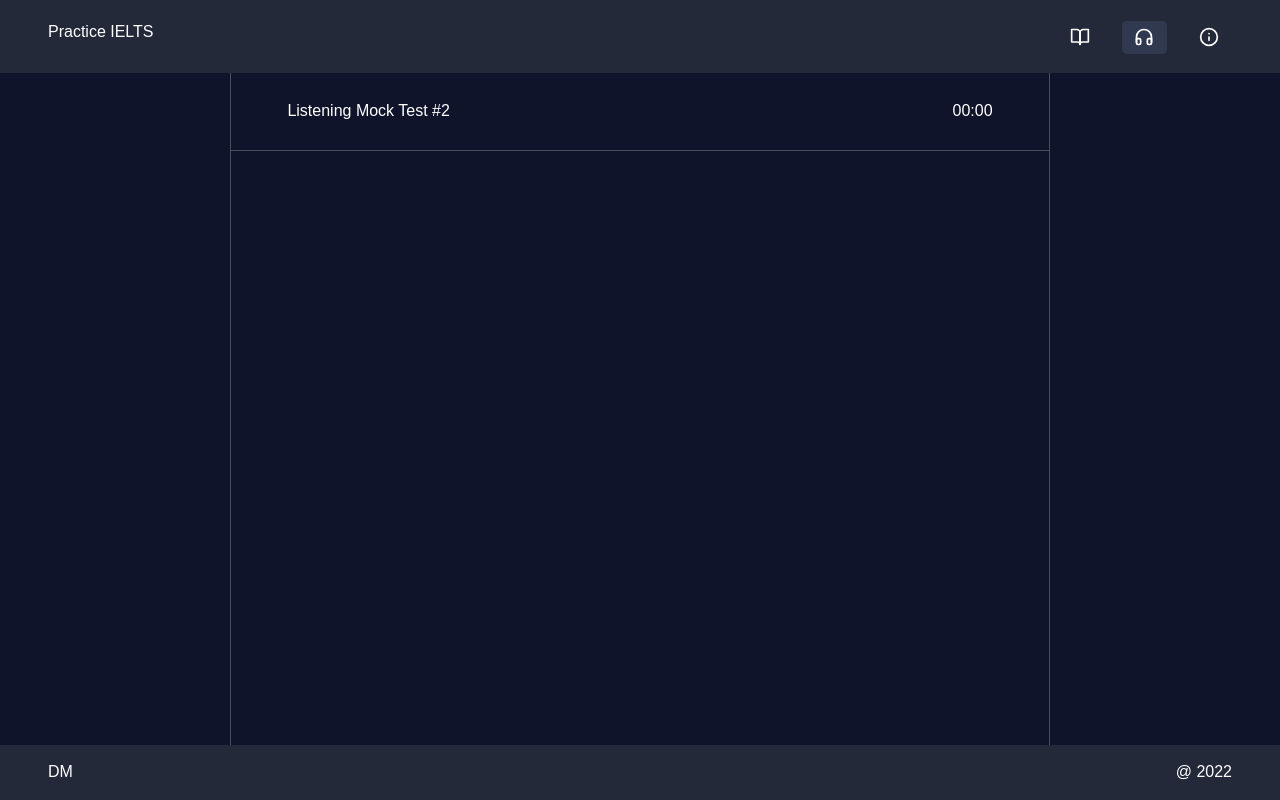
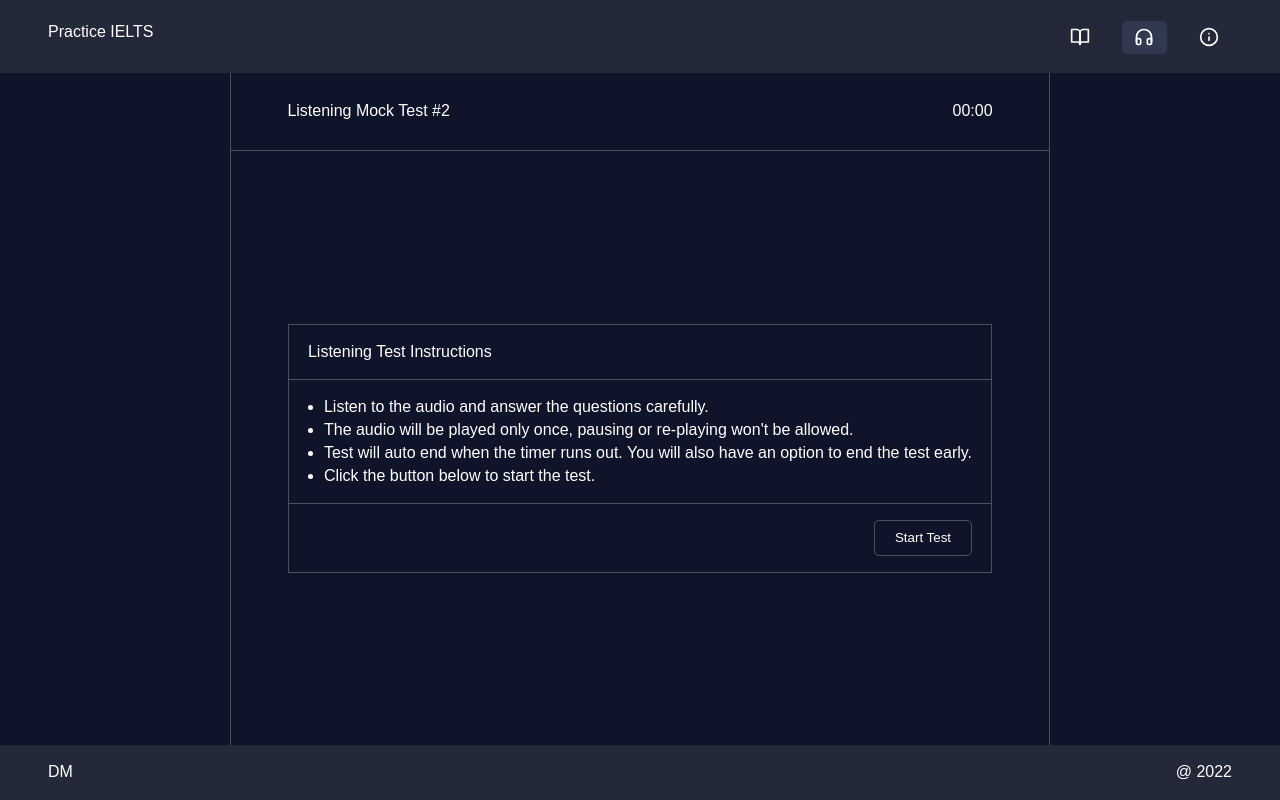
Before and after one commit to divinsmathew/practice-ielts, a Next.js app: page /listening/Pcl7ux in a window 1280 px wide. Built offline with nearby package versions, Linux system fonts and the light colour scheme.

Commit message:
Listening page enhancements

```diff
--- a/pages/listening/index.jsx
+++ b/pages/listening/index.jsx
@@ -17,6 +17,19 @@ const Listening = ({ testId }) => {
     const router = useRouter();
     const [test, setTest] = useState();
     const [isTestPlaying, setIsTestPlaying] = useState(false);
+    const [isQuestionsVisible, setIsQuestionsVisible] = useState(false);
+    const [isInstructionsVisible, setIsInstructionsVisible] = useState(true);
+
+    const shouldShowInstructions = () =>
+        isInstructionsVisible && !isQuestionsVisible;
+    const shouldShowQuestions = () =>
+        isQuestionsVisible && !isInstructionsVisible;
+
+    const startTest = () => {
+        setIsInstructionsVisible(false);
+        setIsQuestionsVisible(true);
+        setIsTestPlaying(true);
+    };
 
     useEffect(() => {
         if (!testId) {
@@ -25,6 +38,7 @@ const Listening = ({ testId }) => {
             router.push(`/listening/${testId}`, undefined, { shallow: true });
         }
         setTest(LISTENING_TESTS[testId]);
+        console.log("[index]", testId);
     }, []);
 
     return (
@@ -39,14 +53,64 @@ const Listening = ({ testId }) => {
             </Head>
             <div className="container">
                 <Header fromPage="listening" />
-
                 <main className={styles.main}>
                     <AdsAndContainer>
                         <AudioVisualizer
                             isTestPlaying={isTestPlaying}
                             test={test}
                         />
-                        <section className="question-container"></section>
+                        <section
+                            className={styles["question-container"]}
+                        ></section>
+
+                        {shouldShowInstructions() && (
+                            <section
+                                className={styles["instruction-container"]}
+                            >
+                                <div className={styles["instruction-modal"]}>
+                                    <div className={styles["modal-header"]}>
+                                        Listening Test Instructions
+                                    </div>
+                                    <div className={styles["modal-body"]}>
+                                        <ul>
+                                            <li>
+                                                Listen to the audio and answer
+                                                the questions carefully.
+                                            </li>
+                                            <li>
+                                                The audio will be played only
+                                                once, pausing or re-playing
+                                                won't be allowed.
+                                            </li>
+                                            <li>
+                                                Test will auto end when the
+                                                timer runs out. You will also
+                                                have an option to end the test
+                                                early.
+                                            </li>
+                                            <li>
+                                                Click the button below to start
+                                                the test.
+                                            </li>
+                                        </ul>
+                                    </div>
+                                    <div className={styles["modal-footer"]}>
+                                        <button
+                                            className="button"
+                                            onClick={startTest}
+                                        >
+                                            Start Test
+                                        </button>
+                                    </div>
+                                </div>
+                            </section>
+                        )}
+
+                        {shouldShowQuestions() && (
+                            <section className={styles["question-container"]}>
+                                Questions
+                            </section>
+                        )}
                     </AdsAndContainer>
                 </main>
                 <Footer />
```
